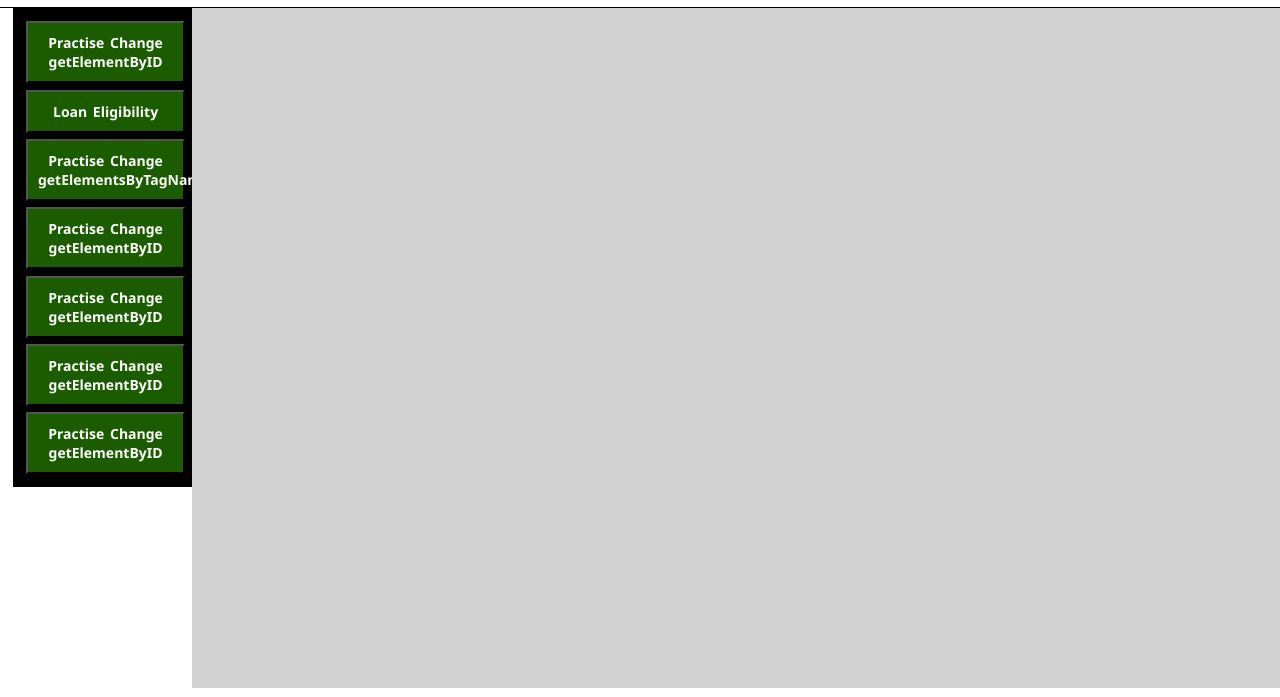
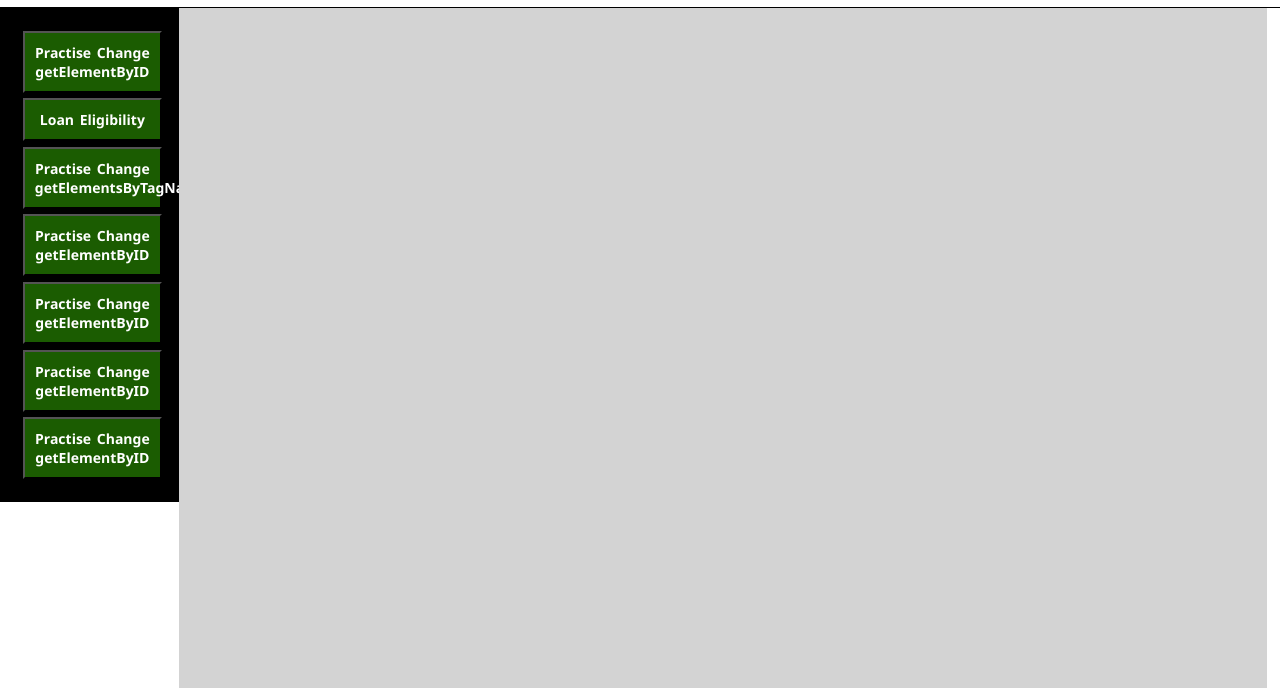
Before and after one commit to aaressinfomedia/elearning, a plain HTML site: page index.html in a window 1280 px wide. Shown: the part 103-800 px from the top of the page. Drawn offline with Linux system fonts and the light colour scheme.

Commit message:
CSS Updated

```diff
--- a/style.css
+++ b/style.css
@@ -167,9 +167,8 @@ aside {
   width: 14%;
   height: auto;
   float: left;
-  padding: 10px;
+  padding: 20px;
   text-align: center;
-  margin-left: 1%;
 }
 
 aside button {
```
